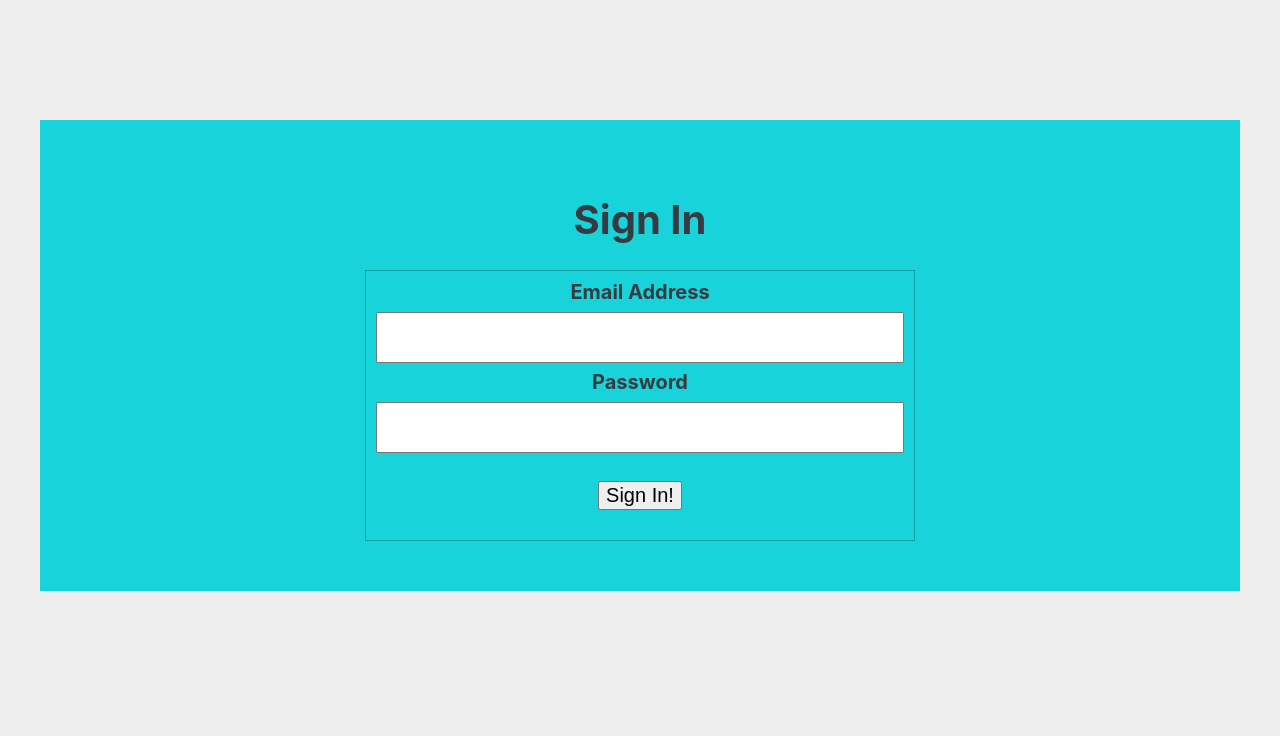
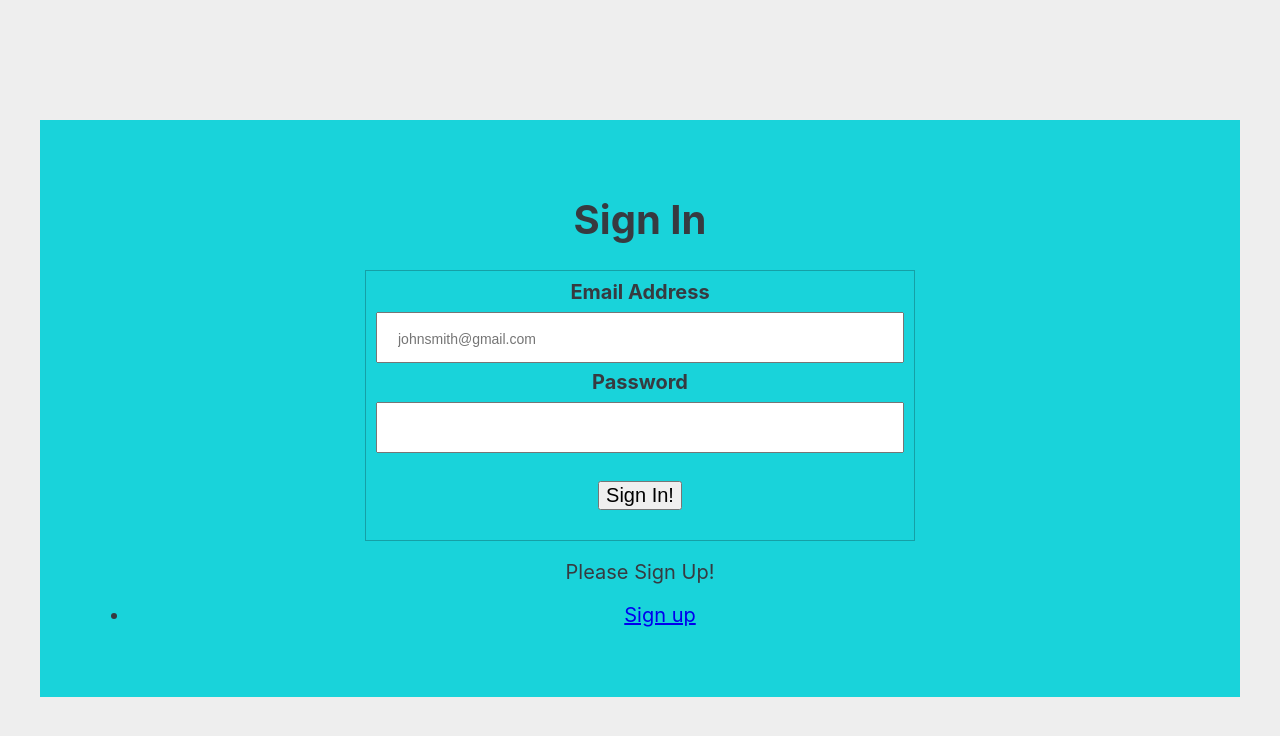
Before and after one commit to luztherose/techChallengePractice, a React (Create React App) app in the folder practice-app/: page / in a window 1280 px wide. Shown: the top 736 px of the page. Built offline with nearby package versions, Linux system fonts and the light colour scheme.

Commit message:
link to a different view

```diff
--- a/practice-app/src/components/App.js
+++ b/practice-app/src/components/App.js
@@ -2,8 +2,7 @@ import React, { Component } from "react";
 import {
   BrowserRouter as Router,
   Route, Link
-}
-  from 'react-router-dom';
+}from 'react-router-dom';
 import LogIn from "./LogIn";
 import '../styles/App.scss';
 import Login from "./LogIn";
@@ -16,15 +15,8 @@ class App extends Component {
     return (
       <Router>
         <div className="app wrapper">
-        {/* <h1>Sign In to Continue...</h1> */}
-          {/* <Login />
-          <SignUp /> */}
-
-          <Route exact path="/"  component={ Login } />
-          {/* <Link to="/signup">Sign up</Link> */}
-          <Route path="/signup" component={ SignUp } />
-          {/* <Route path="/users"  component={Users} />
-          <Route path="/logout" component={LogOut} /> */}
+          <Route exact path="/" component={Login} />
+          <Route path="/signup" component={SignUp} />
         </div>
       </Router>
     );
--- a/practice-app/src/components/LogIn.js
+++ b/practice-app/src/components/LogIn.js
@@ -1,5 +1,11 @@
 import React, { Component } from "react";
-import Users from "./Users"
+import Users from "./Users";
+import {
+    BrowserRouter as Router,
+    Route,
+    Link
+} from "react-router-dom";
+
 class Longin extends Component {
     render() {
         return (
@@ -7,11 +13,17 @@ class Longin extends Component {
                 <h1>Sign In</h1>
                 <form >
                     <label>Email Address </label>
-                    <input type="email"></input>
+                    <input type="email" placeholder="johnsmith@gmail.com"></input>
                     <label>Password </label>
                     <input type="password"></input>
                     <input type="submit" value="Sign In!"></input>
                 </form>
+                <div>
+                    <p>Please Sign Up!</p>
+                    <ul>
+                        <li><Link to="/signup">Sign up</Link></li>
+                    </ul>
+                </div>
             </div>
         );
     }
--- a/practice-app/src/components/SignUp.js
+++ b/practice-app/src/components/SignUp.js
@@ -4,7 +4,7 @@ class SignUp extends Component {
     render() {
         return(
             <div className="formContainer">
-                <h1>Sign Up Page</h1>
+                <h1>Sign Up</h1>
                 <form>
                     <div>
                         <label>Email </label>
--- a/practice-app/src/styles/App.css
+++ b/practice-app/src/styles/App.css
@@ -317,4 +317,20 @@ input[type=email], input[type=password] {
   -webkit-box-sizing: border-box;
           box-sizing: border-box;
 }
+
+::-webkit-input-placeholder {
+  font-size: 14px;
+}
+
+:-ms-input-placeholder {
+  font-size: 14px;
+}
+
+::-ms-input-placeholder {
+  font-size: 14px;
+}
+
+::placeholder {
+  font-size: 14px;
+}
 /*# sourceMappingURL=App.css.map */
--- a/practice-app/src/styles/_main.scss
+++ b/practice-app/src/styles/_main.scss
@@ -42,3 +42,6 @@ input[type=email], input[type=password] {
     margin: 8px 0;
     box-sizing: border-box;
 }
+::placeholder {
+    font-size: 14px;
+}
```
Also changed, not shown: 1 other file (tests, documents, lock files or other folders).
